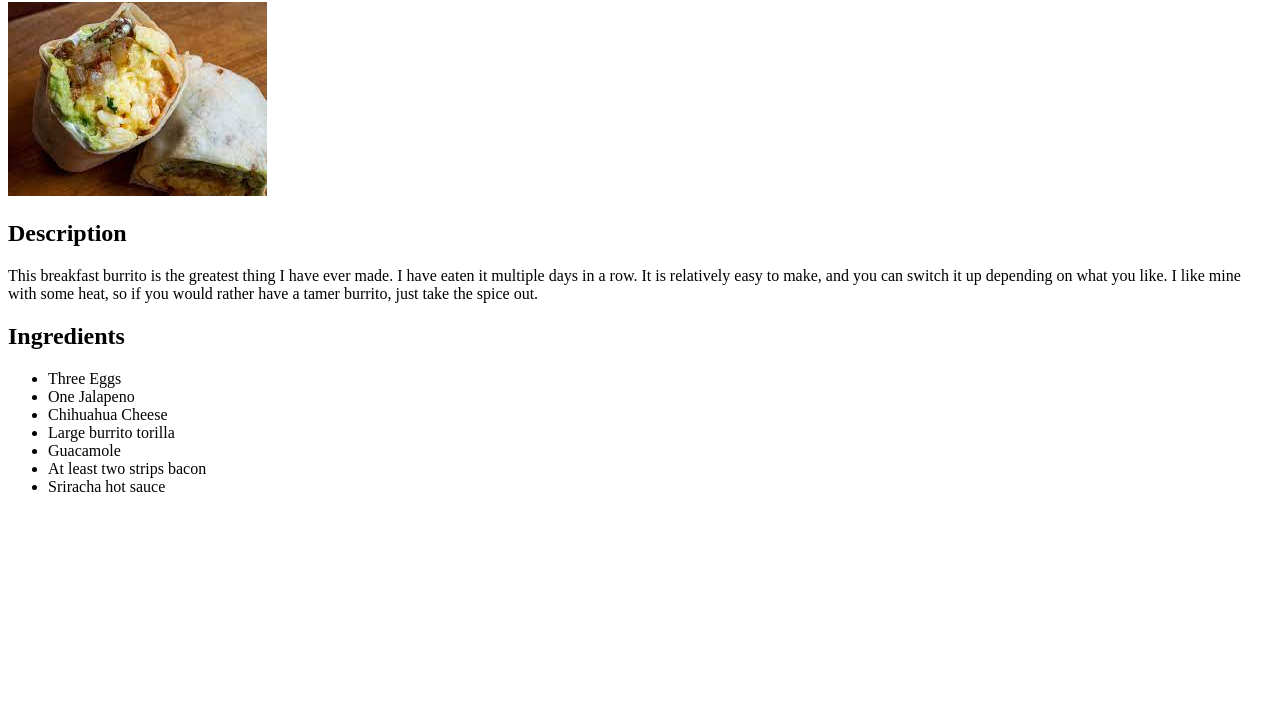
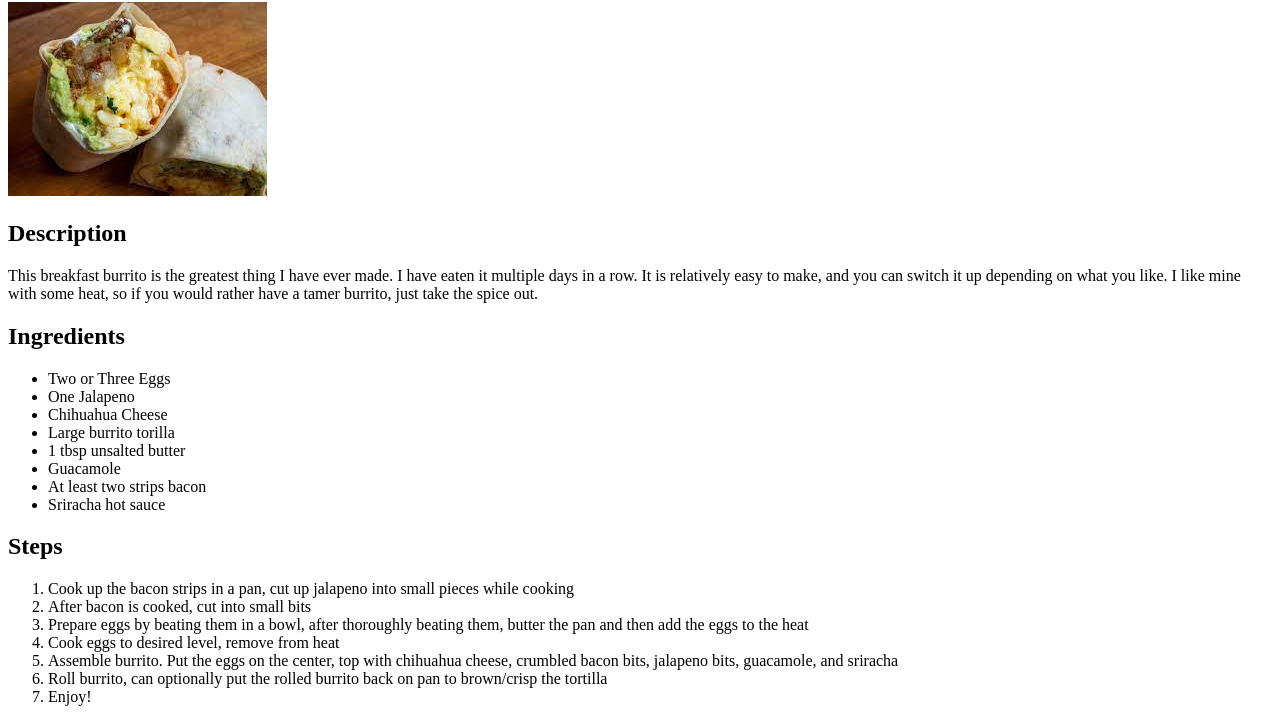
Before and after one commit to spalmer7/odin-recipes, a plain HTML site: page recipes/breakfastburrito.html in a window 1280 px wide. Shown: the part 78-800 px from the top of the page. Drawn offline with Linux system fonts and the light colour scheme.

Commit message:
Add step by step directions

```diff
--- a/recipes/breakfastburrito.html
+++ b/recipes/breakfastburrito.html
@@ -12,13 +12,24 @@
         <p>This breakfast burrito is the greatest thing I have ever made. I have eaten it multiple days in a row. It is relatively easy to make, and you can switch it up depending on what you like. I like mine with some heat, so if you would rather have a tamer burrito, just take the spice out.</p>
         <h2>Ingredients</h2>
         <ul>
-            <li>Three Eggs</li>
+            <li>Two or Three Eggs</li>
             <li>One Jalapeno</li>
             <li>Chihuahua Cheese</li>
             <li>Large burrito torilla</li>
+            <li>1 tbsp unsalted butter</li>
             <li>Guacamole</li>
             <li>At least two strips bacon</li>
             <li>Sriracha hot sauce</li>
         </ul>
+        <h2>Steps</h2>
+        <ol>
+            <li>Cook up the bacon strips in a pan, cut up jalapeno into small pieces while cooking</li>
+            <li>After bacon is cooked, cut into small bits</li>
+            <li>Prepare eggs by beating them in a bowl, after thoroughly beating them, butter the pan and then add the eggs to the heat</li>
+            <li>Cook eggs to desired level, remove from heat</li>
+            <li>Assemble burrito. Put the eggs on the center, top with chihuahua cheese, crumbled bacon bits, jalapeno bits, guacamole, and sriracha</li>
+            <li>Roll burrito, can optionally put the rolled burrito back on pan to brown/crisp the tortilla</li>
+            <li>Enjoy!</li>
+        </ol>
     </body>
 </html>
```
